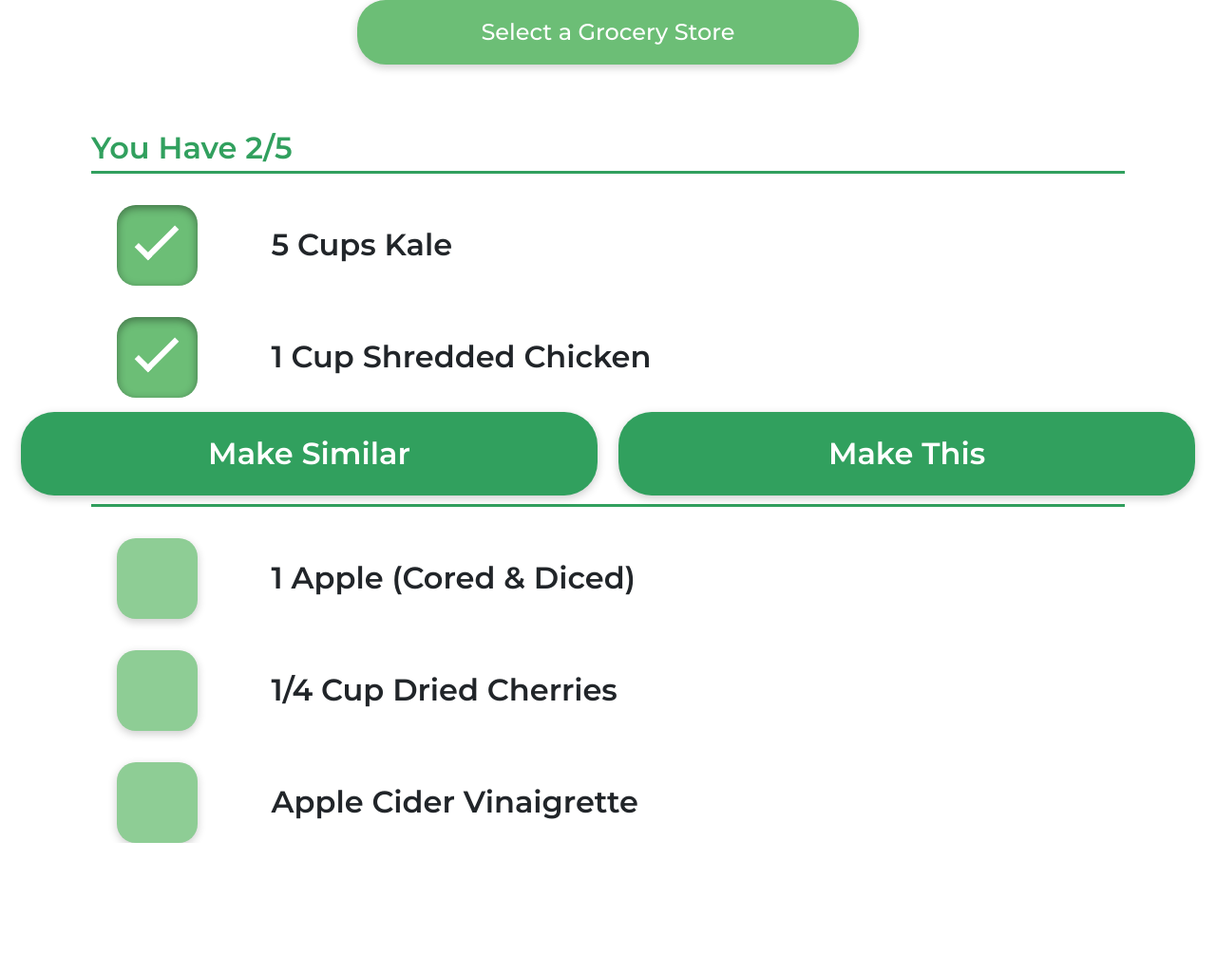
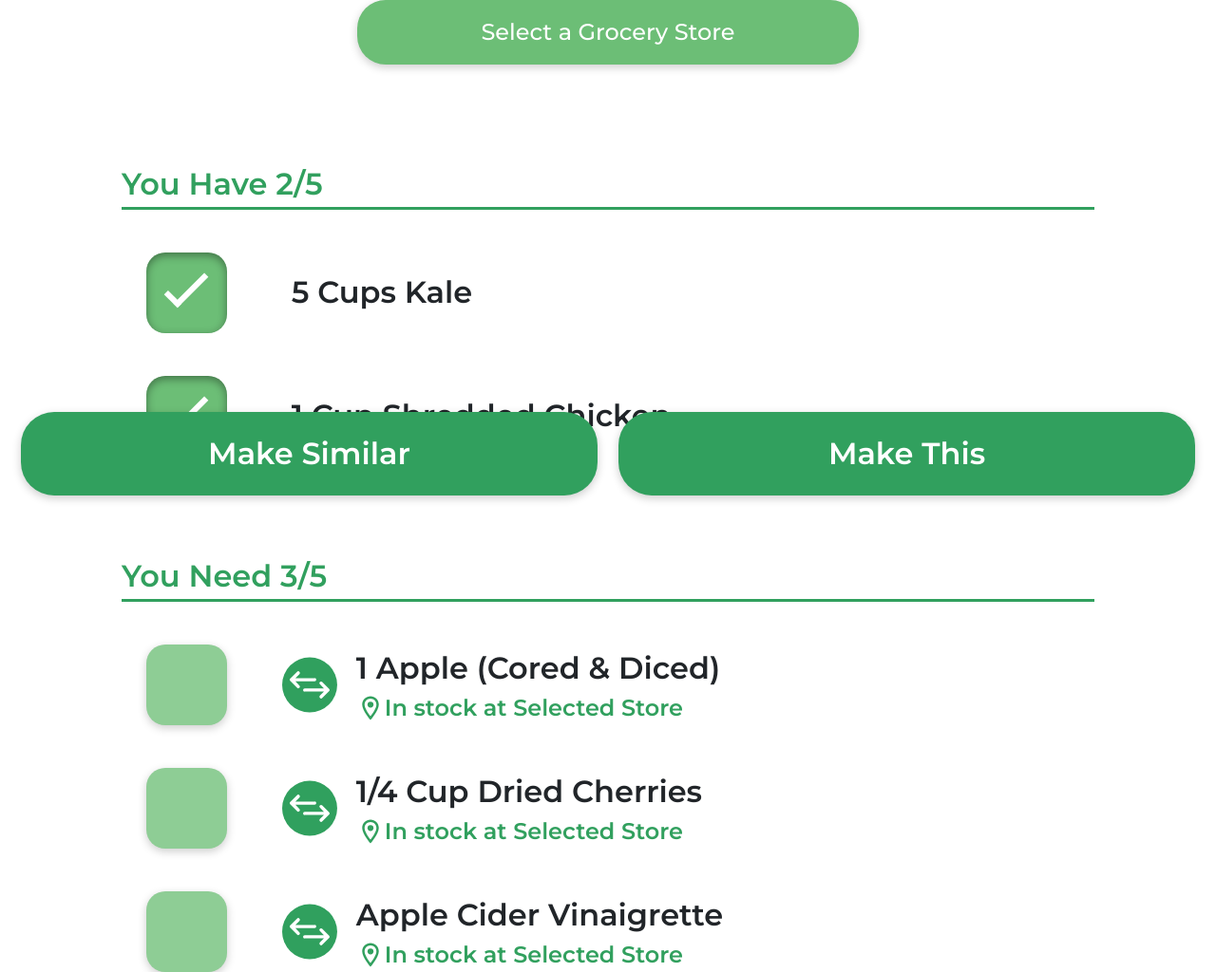
Before and after one commit to IsabellaLR/cs160-final-project, a Django app: template salidify/templates/salidify/shopIngredients.html in a window 1280 px wide. Shown: the part 247-1271 px from the top of the page at 95% size. Before the commit the page ends 1135 px from the top, so only its background shows below. Run offline with Django 3.2, Linux system fonts and the light colour scheme; the template is opened without the code that fills it, so the values that code supplies are empty; some libraries are stand-ins or nearby versions.

Commit message:
finished design on shopIngredients.html

```diff
--- a/salidify/templates/salidify/shopIngredients.html
+++ b/salidify/templates/salidify/shopIngredients.html
@@ -58,10 +58,10 @@
 
 	.ingredientsList {
 		display: flex;
-		width: 85%;
+		width: 80%;
 		margin-left: auto;
 		margin-right: auto;
-		margin-top: 5%;
+		margin-top: 8%;
 		flex-direction: column;
 	}
 
@@ -72,21 +72,35 @@
 		font-size: xx-large;
 		font-weight: 600;
 	}
-	.listHaveItem {
+	.listItem {
 		display: flex;
 		width: 95%;
 		min-height: 85px;
-		margin-top: 33px;
+		margin-top: 45px;
 		margin-left: auto;
 		margin-right: auto;
 	}
-	.haveItemName {
+	.itemName {
 		width: 100%;
     font-size: xx-large;
     margin-top: auto;
     margin-bottom: auto;
     font-weight: 600;
 	}
+
+	#swapButton {
+		margin-right: 20px;
+    margin-top: auto;
+    margin-bottom: auto;
+	}
+	.stockStatus {
+		font-size: x-large;
+    display: flex;
+		color: #31A05E;
+	}
+
+
+
 	.bottomBtnGroup {
 		display: flex;
     width: 100%;
@@ -235,21 +249,21 @@
 		<div class="listHeading">
 			You Have 2/5
 		</div>
-		<div class="listHaveItem">
+		<div class="listItem">
 			<label class="checkContainer">
   			<input type="checkbox" checked="checked">
   			<span class="checkmark"></span>
 			</label>
-			<div class="haveItemName">
+			<div class="itemName">
 				5 Cups Kale
 			</div>
 		</div>
-		<div class="listHaveItem">
+		<div class="listItem">
 			<label class="checkContainer">
   			<input type="checkbox" checked="checked">
   			<span class="checkmark"></span>
 			</label>
-			<div class="haveItemName">
+			<div class="itemName">
 				1 Cup Shredded Chicken
 			</div>
 		</div>
@@ -258,31 +272,48 @@
 		<div class="listHeading">
 			You Need 3/5
 		</div>
-		<div class="listHaveItem">
+		<div class="listItem">
 			<label class="checkContainer">
   			<input type="checkbox">
   			<span class="checkmark"></span>
 			</label>
-			<div class="haveItemName">
+			<svg id="swapButton" data-name="Layer 1" xmlns="http://www.w3.org/2000/svg" width="75px" height="75px" viewBox="0 0 33 33"><defs><style>.cls-1{fill:#30a05e;}.cls-2{fill:#fff;}</style></defs><circle class="cls-1" cx="16.5" cy="16.5" r="16.5"/><path class="cls-2" d="M672.7,362.29H661.16l2.43-2.41a1,1,0,1,0-1.41-1.42L658,362.58a1,1,0,0,0-.2.3l0,.1a.69.69,0,0,0,0,.24s0,.07,0,.1a1.2,1.2,0,0,0,.06.32,0,0,0,0,1,0,0h0a1,1,0,0,0,.2.29s0,0,0,0l4.12,4.15a1,1,0,0,0,.71.3,1,1,0,0,0,.71-1.71l-2.43-2.44H672.7a1,1,0,0,0,0-2Z" transform="translate(-653.24 -349.81)"/><path class="cls-2" d="M666.78,370.33h11.54l-2.43,2.41a1,1,0,0,0,1.41,1.42l4.15-4.12a1,1,0,0,0,.2-.3.42.42,0,0,0,0-.1,1.84,1.84,0,0,0,0-.25v-.1a.85.85,0,0,0-.06-.31v0h0a.91.91,0,0,0-.19-.29l0,0-4.12-4.15a1,1,0,0,0-.71-.29,1,1,0,0,0-.71.29,1,1,0,0,0,0,1.41l2.43,2.45H666.78a1,1,0,0,0,0,2Z" transform="translate(-653.24 -349.81)"/></svg>
+			<div class="itemName">
 				1 Apple (Cored & Diced)
+				<div class="stockStatus">
+					<svg xmlns="http://www.w3.org/2000/svg" height="30px" viewBox="0 0 24 24" width="30px" fill="#31A05E" style="margin-top: auto; margin-bottom: auto;"><path d="M0 0h24v24H0V0z" fill="none"/><path d="M12 2C8.13 2 5 5.13 5 9c0 5.25 7 13 7 13s7-7.75 7-13c0-3.87-3.13-7-7-7zM7 9c0-2.76 2.24-5 5-5s5 2.24 5 5c0 2.88-2.88 7.19-5 9.88C9.92 16.21 7 11.85 7 9z"/><circle cx="12" cy="9" r="2.5"/></svg>
+					In stock at Selected Store
+				</div>
 			</div>
 		</div>
-		<div class="listHaveItem">
+		<div class="listItem">
 			<label class="checkContainer">
   			<input type="checkbox">
   			<span class="checkmark"></span>
 			</label>
-			<div class="haveItemName">
+			<svg id="swapButton" data-name="Layer 1" xmlns="http://www.w3.org/2000/svg" width="75px" height="75px" viewBox="0 0 33 33"><defs><style>.cls-1{fill:#30a05e;}.cls-2{fill:#fff;}</style></defs><circle class="cls-1" cx="16.5" cy="16.5" r="16.5"/><path class="cls-2" d="M672.7,362.29H661.16l2.43-2.41a1,1,0,1,0-1.41-1.42L658,362.58a1,1,0,0,0-.2.3l0,.1a.69.69,0,0,0,0,.24s0,.07,0,.1a1.2,1.2,0,0,0,.06.32,0,0,0,0,1,0,0h0a1,1,0,0,0,.2.29s0,0,0,0l4.12,4.15a1,1,0,0,0,.71.3,1,1,0,0,0,.71-1.71l-2.43-2.44H672.7a1,1,0,0,0,0-2Z" transform="translate(-653.24 -349.81)"/><path class="cls-2" d="M666.78,370.33h11.54l-2.43,2.41a1,1,0,0,0,1.41,1.42l4.15-4.12a1,1,0,0,0,.2-.3.42.42,0,0,0,0-.1,1.84,1.84,0,0,0,0-.25v-.1a.85.85,0,0,0-.06-.31v0h0a.91.91,0,0,0-.19-.29l0,0-4.12-4.15a1,1,0,0,0-.71-.29,1,1,0,0,0-.71.29,1,1,0,0,0,0,1.41l2.43,2.45H666.78a1,1,0,0,0,0,2Z" transform="translate(-653.24 -349.81)"/></svg>
+
+			<div class="itemName">
 				1/4 Cup Dried Cherries
+				<div class="stockStatus">
+					<svg xmlns="http://www.w3.org/2000/svg" height="30px" viewBox="0 0 24 24" width="30px" fill="#31A05E" style="margin-top: auto; margin-bottom: auto;"><path d="M0 0h24v24H0V0z" fill="none"/><path d="M12 2C8.13 2 5 5.13 5 9c0 5.25 7 13 7 13s7-7.75 7-13c0-3.87-3.13-7-7-7zM7 9c0-2.76 2.24-5 5-5s5 2.24 5 5c0 2.88-2.88 7.19-5 9.88C9.92 16.21 7 11.85 7 9z"/><circle cx="12" cy="9" r="2.5"/></svg>
+					In stock at Selected Store
+				</div>
 			</div>
 		</div>
-		<div class="listHaveItem">
+		<div class="listItem">
 			<label class="checkContainer">
   			<input type="checkbox">
   			<span class="checkmark"></span>
 			</label>
-			<div class="haveItemName">
+			<svg id="swapButton" data-name="Layer 1" xmlns="http://www.w3.org/2000/svg" width="75px" height="75px" viewBox="0 0 33 33"><defs><style>.cls-1{fill:#30a05e;}.cls-2{fill:#fff;}</style></defs><circle class="cls-1" cx="16.5" cy="16.5" r="16.5"/><path class="cls-2" d="M672.7,362.29H661.16l2.43-2.41a1,1,0,1,0-1.41-1.42L658,362.58a1,1,0,0,0-.2.3l0,.1a.69.69,0,0,0,0,.24s0,.07,0,.1a1.2,1.2,0,0,0,.06.32,0,0,0,0,1,0,0h0a1,1,0,0,0,.2.29s0,0,0,0l4.12,4.15a1,1,0,0,0,.71.3,1,1,0,0,0,.71-1.71l-2.43-2.44H672.7a1,1,0,0,0,0-2Z" transform="translate(-653.24 -349.81)"/><path class="cls-2" d="M666.78,370.33h11.54l-2.43,2.41a1,1,0,0,0,1.41,1.42l4.15-4.12a1,1,0,0,0,.2-.3.42.42,0,0,0,0-.1,1.84,1.84,0,0,0,0-.25v-.1a.85.85,0,0,0-.06-.31v0h0a.91.91,0,0,0-.19-.29l0,0-4.12-4.15a1,1,0,0,0-.71-.29,1,1,0,0,0-.71.29,1,1,0,0,0,0,1.41l2.43,2.45H666.78a1,1,0,0,0,0,2Z" transform="translate(-653.24 -349.81)"/></svg>
+
+			<div class="itemName">
 				Apple Cider Vinaigrette
+				<div class="stockStatus">
+					<svg xmlns="http://www.w3.org/2000/svg" height="30px" viewBox="0 0 24 24" width="30px" fill="#31A05E" style="margin-top: auto; margin-bottom: auto;"><path d="M0 0h24v24H0V0z" fill="none"/><path d="M12 2C8.13 2 5 5.13 5 9c0 5.25 7 13 7 13s7-7.75 7-13c0-3.87-3.13-7-7-7zM7 9c0-2.76 2.24-5 5-5s5 2.24 5 5c0 2.88-2.88 7.19-5 9.88C9.92 16.21 7 11.85 7 9z"/><circle cx="12" cy="9" r="2.5"/></svg>
+					In stock at Selected Store
+				</div>
 			</div>
 		</div>
 	</div>
```
